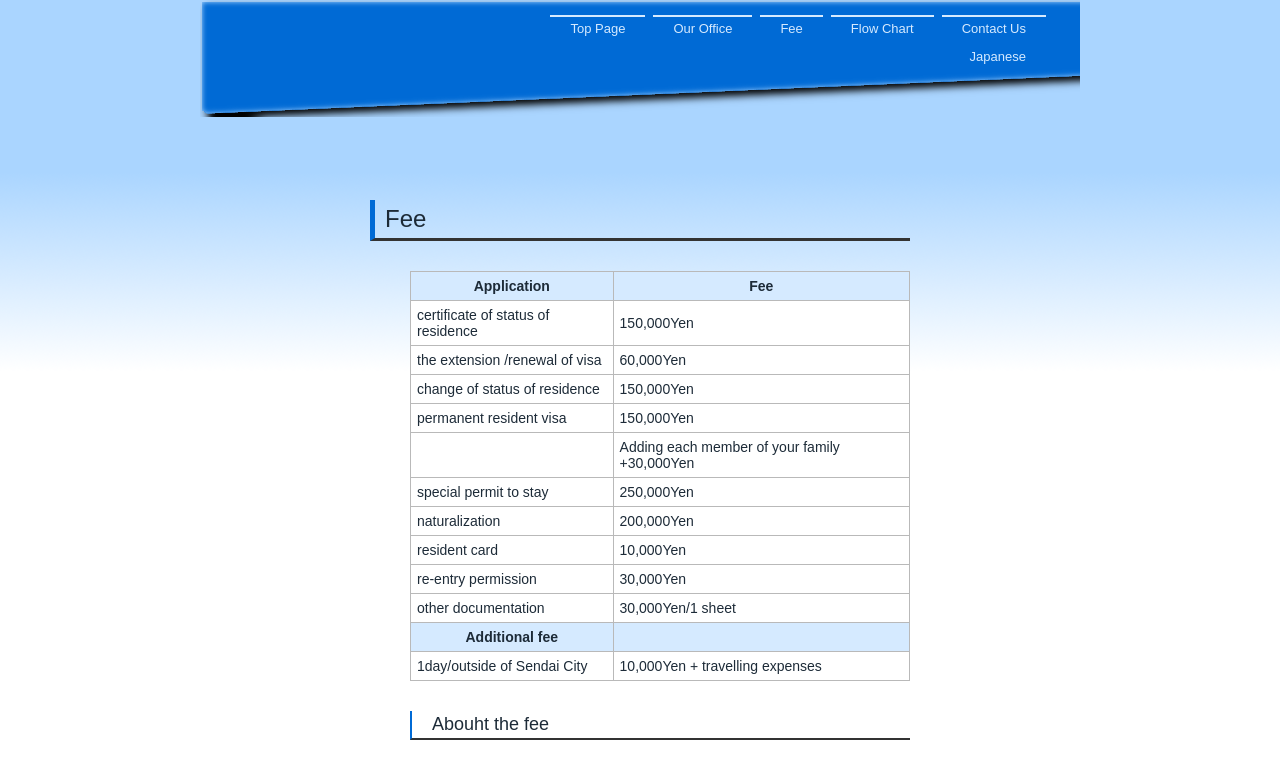
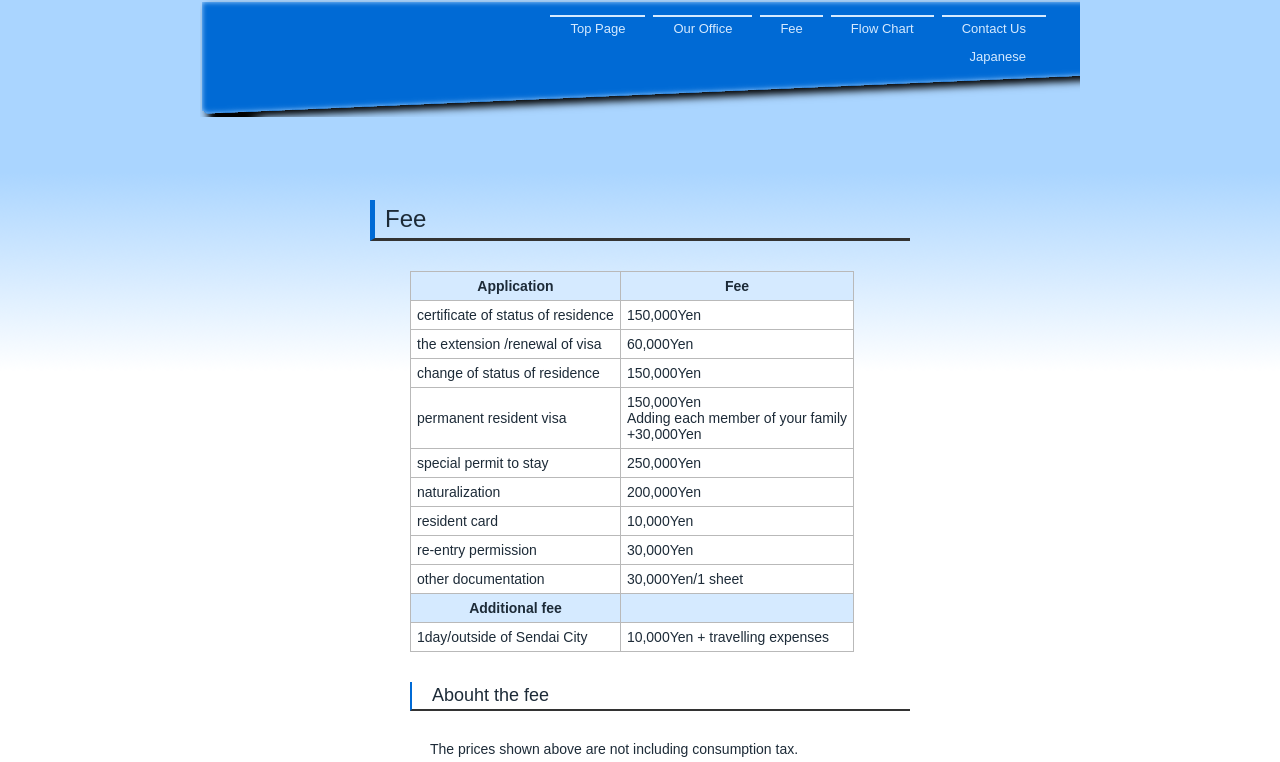
Before and after one commit to yogomi/meg_hp, a plain HTML site: page office/en/fee.html in a window 1280 px wide. Shown: the top 762 px of the page. Drawn offline with Linux system fonts and the light colour scheme.

Commit message:
表のレイアウトを修正

```diff
--- a/office/en/fee.html
+++ b/office/en/fee.html
@@ -59,11 +59,7 @@
               </tr>
               <tr>
                 <td>permanent resident visa</td>
-                <td>150,000Yen</td>
-              </tr>
-              <tr>
-                <td></td>
-                <td>Adding each member of your family +30,000Yen</td>
+                <td>150,000Yen<br />Adding each member of your family<br />+30,000Yen</td>
               </tr>
               <tr>
                 <td>special permit to stay</td>
```
Also changed, not shown: office/jp/fee.html (+1 -5 lines).
